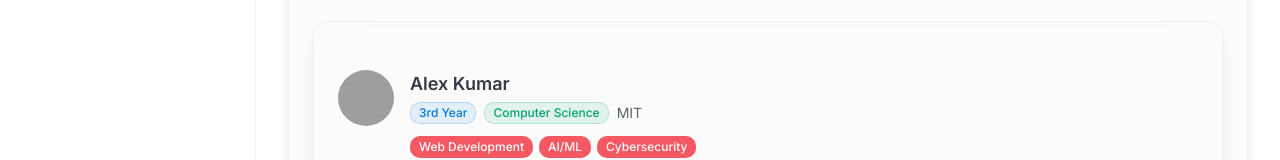
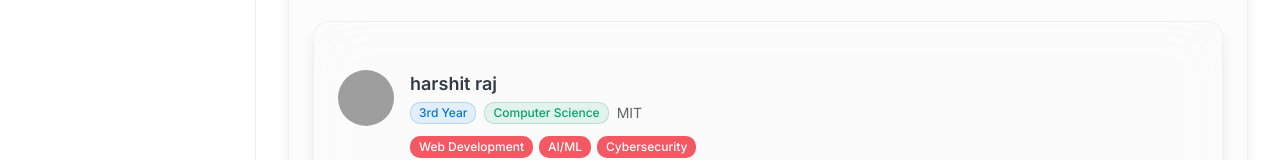
Before and after one commit to vinayaksiddhi/ALUM-SPHERE, a Next.js app: page /dashboard/alumni/connections in a window 1280 px wide. Shown: the part 705-865 px from the top of the page. Built offline with nearby package versions, Linux system fonts and the light colour scheme; grey boxes are pictures that could not be loaded.

Commit message:
upadated  name in page.tsx

```diff
--- a/app/dashboard/alumni/connections/page.tsx
+++ b/app/dashboard/alumni/connections/page.tsx
@@ -15,7 +15,7 @@ import { Select, SelectContent, SelectItem, SelectTrigger, SelectValue } from "@
 const mockConnectedStudents = [
   {
     id: "1",
-    name: "Alex Kumar",
+    name: "harshit raj",
     year: "3rd Year",
     department: "Computer Science",
     college: "MIT",
```
